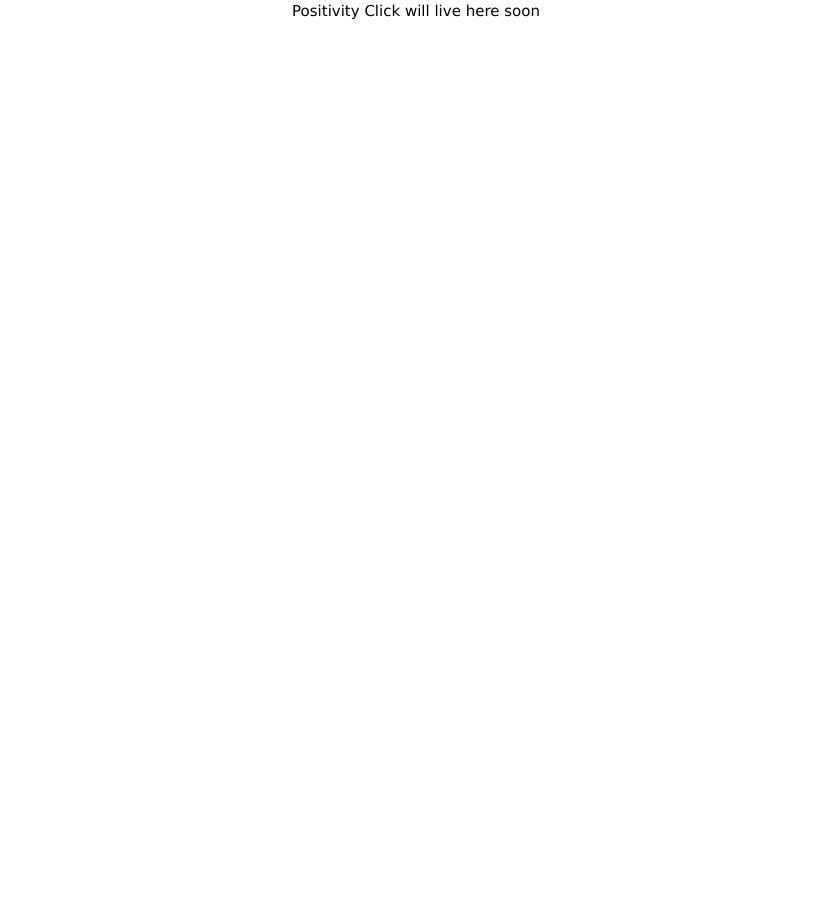
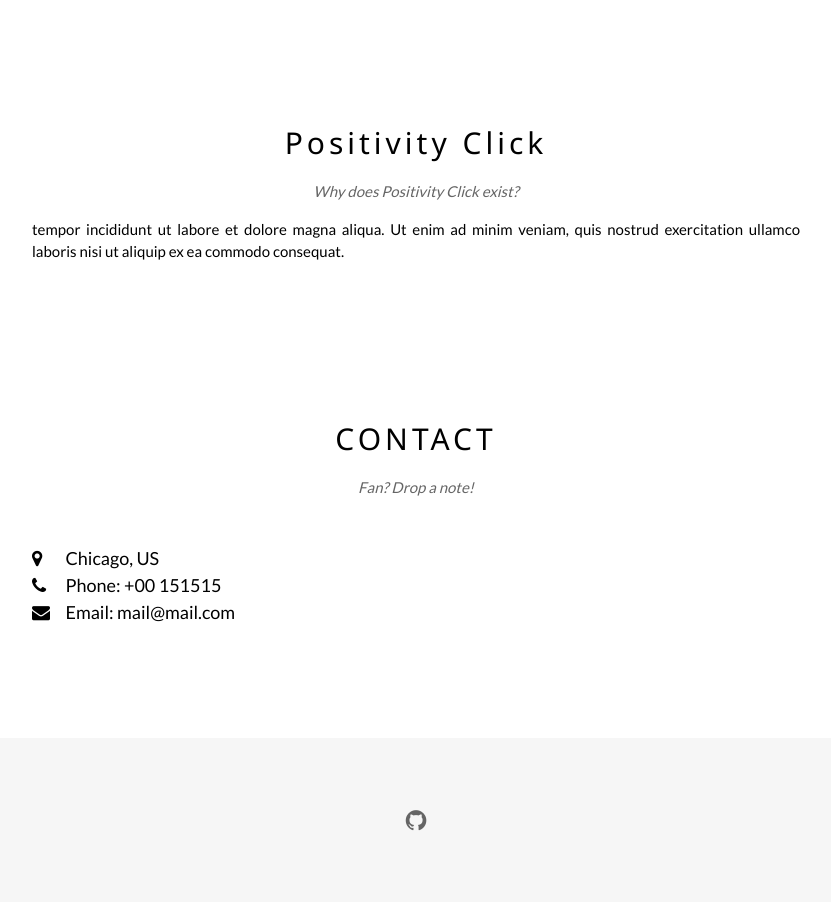
Before and after one commit to AndrewLaws/positivity.click, a plain HTML site: page index.html in a window 1280 px wide. Shown: the whole page, without its empty margins (224-1055 px from the left). Before the commit the page ends 800 px from the top, so only its background shows below. Drawn offline with nearby package versions, Linux system fonts and the light colour scheme.

Commit message:
changed homepage to w3 template

```diff
--- a/index.html
+++ b/index.html
@@ -1,10 +1,7 @@
+<!DOCTYPE html>
 <!DOCTYPE html>
 <html lang="en" dir="ltr">
   <head>
-<link rel="stylesheet" href="https://www.w3schools.com/w3css/4/w3.css">
-<link rel="stylesheet" href="https://fonts.googleapis.com/css?family=Lato">
-<link rel="stylesheet" href="https://cdnjs.cloudflare.com/ajax/libs/font-awesome/4.7.0/css/font-awesome.min.css">
-    <meta charset="utf-8">
 
     <!-- Google Tag Manager -->
 <script>(function(w,d,s,l,i){w[l]=w[l]||[];w[l].push({'gtm.start':
@@ -15,18 +12,59 @@ j=d.createElement(s),dl=l!='dataLayer'?'&l='+l:'';j.async=true;j.src=
 <!-- End Google Tag Manager -->
     <title>Positivity Click - positive affimations for CBT and a better life</title>
   </head>
-  <body>
-    <!-- Google Tag Manager (noscript) -->
-<noscript><iframe src="https://www.googletagmanager.com/ns.html?id=GTM-K6X2WJR"
-height="0" width="0" style="display:none;visibility:hidden"></iframe></noscript>
-<!-- End Google Tag Manager (noscript) -->
-  <div align="center">
 
-Positivity Click will live here soon
+<meta charset="UTF-8">
+<meta name="viewport" content="width=device-width, initial-scale=1">
+<link rel="stylesheet" href="https://www.w3schools.com/w3css/4/w3.css">
+<link rel="stylesheet" href="https://fonts.googleapis.com/css?family=Lato">
+<link rel="stylesheet" href="https://cdnjs.cloudflare.com/ajax/libs/font-awesome/4.7.0/css/font-awesome.min.css">
+<style>
+body {font-family: "Lato", sans-serif}
+.mySlides {display: none}
+</style>
+<body>
+  <!-- Google Tag Manager (noscript) -->
+  <noscript><iframe src="https://www.googletagmanager.com/ns.html?id=GTM-K6X2WJR"
+  height="0" width="0" style="display:none;visibility:hidden"></iframe></noscript>
+  <!-- End Google Tag Manager (noscript) -->
+
+
+<!-- Page content -->
+<div class="w3-content" style="max-width:2000px;margin-top:46px">
 
 
 
+  <!-- The Band Section -->
+  <div class="w3-container w3-content w3-center w3-padding-64" style="max-width:800px" id="band">
+    <h2 class="w3-wide">Positivity Click</h2>
+    <p class="w3-opacity"><i>Why does Positivity Click exist?</i></p>
+    <p class="w3-justify"> tempor incididunt ut labore et dolore magna aliqua. Ut enim ad minim veniam, quis nostrud exercitation ullamco laboris nisi ut aliquip ex ea commodo consequat.</p>
+
+  </div>
+
+
+
+  <!-- The Contact Section -->
+  <div class="w3-container w3-content w3-padding-64" style="max-width:800px" id="contact">
+    <h2 class="w3-wide w3-center">CONTACT</h2>
+    <p class="w3-opacity w3-center"><i>Fan? Drop a note!</i></p>
+    <div class="w3-row w3-padding-32">
+      <div class="w3-col m6 w3-large w3-margin-bottom">
+        <i class="fa fa-map-marker" style="width:30px"></i> Chicago, US<br>
+        <i class="fa fa-phone" style="width:30px"></i> Phone: +00 151515<br>
+        <i class="fa fa-envelope" style="width:30px"> </i> Email: mail@mail.com<br>
+      </div>
+
+      </div>
+    </div>
+  </div>
+
+<!-- End Page Content -->
 </div>
 
-  </body>
+<!-- Footer -->
+<footer class="w3-container w3-padding-64 w3-center w3-opacity w3-light-grey w3-xlarge">
+  <i class="fa fa-github w3-hover-opacity"></i>
+
+</footer>
 </html>
```
Also changed, not shown: xindex.html (added, +37 -0 lines), 2 other files.
